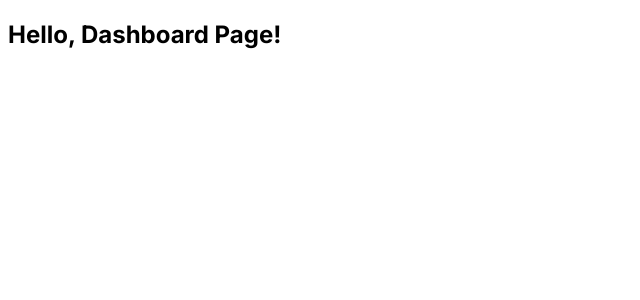
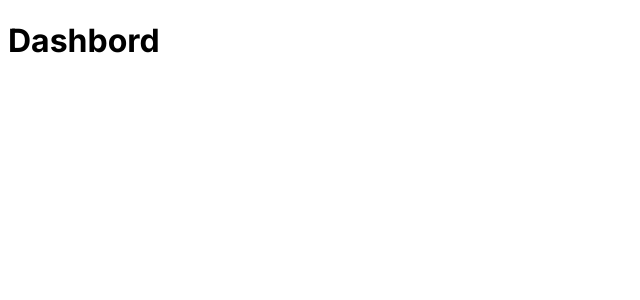
Before and after one commit to kamlesh-simbanic/routing-practice, a Next.js app: page /dashboard in a window 1280 px wide. Shown: the top 300 px of the page, without its empty margins (0-640 px from the left). Built offline with nearby package versions, Linux system fonts and the light colour scheme.

Commit message:
file colocation

```diff
--- a/src/app/dashboard/layout.tsx
+++ /dev/null
@@ -1,16 +0,0 @@
-export default function DashboardLayout({
-  children, // will be a page or nested layout
-}: {
-  children: React.ReactNode;
-}) {
-  return (
-    <section>
-      {/* Include shared UI here e.g. a header or sidebar */}
-      <nav>
-        <ul></ul>
-      </nav>
-
-      {children}
-    </section>
-  );
-}
--- a/src/app/dashboard/page.tsx
+++ b/src/app/dashboard/page.tsx
@@ -1,3 +1,7 @@
-export default function Page() {
-  return <h1>Hello, Dashboard Page!</h1>;
+const BarChart = () => {
+  return <h1>BarChart</h1>;
+};
+
+export default function Dashboard() {
+  return <h1>Dashbord</h1>;
 }
```
Also changed, not shown: src/app/dashboard/line-chart.tsx (added, +7 -0 lines).
